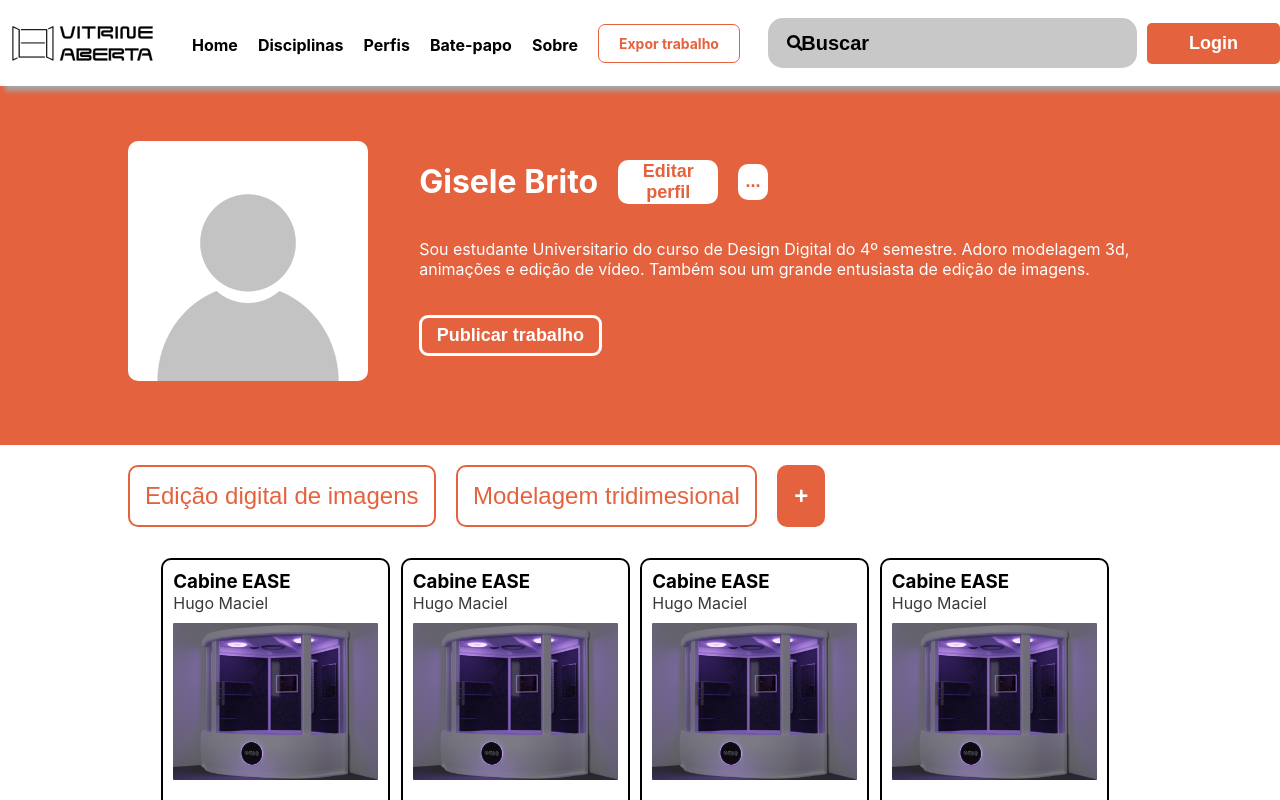
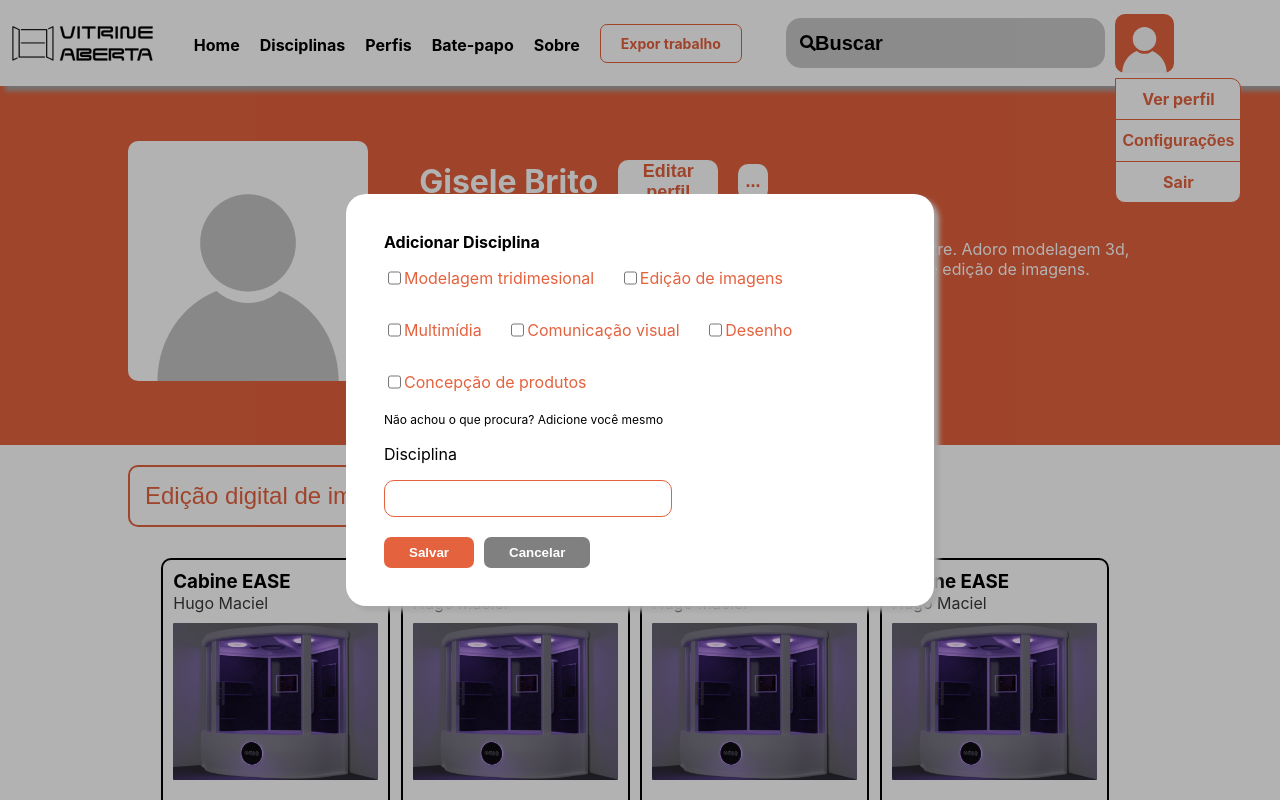
Before and after one commit to LuisGuilherme26/vitrine_aberta, a React (Create React App) app: page /perfis in a window 1280 px wide. Both pictures are taken after a click on the button "...". Shown: the top 800 px of the page. Built offline with nearby package versions, Linux system fonts and the light colour scheme.

Commit message:
atualizacoes do front

```diff
--- a/src/App.css
+++ b/src/App.css
@@ -40,13 +40,6 @@ nav{
   z-index: 2;
 }
 
-/* .navbar-secondary{
-  background-color: #F7F1EF;
-  display: flex;
-  align-items: center;
-  justify-content: space-around;
-} */
-
 .navbar{
   background-color: #FFFFFF;
   width: 100%;
@@ -73,7 +66,7 @@ nav{
   padding-bottom: 10px;
 }
 
-.navbar .nav-box ul li:hover{
+.navbar .nav-box #disc ul li:hover{
   border-bottom: 2px solid #E4623E;
   border-top: 2px solid #E4623E;
 }
@@ -133,30 +126,63 @@ nav{
   cursor: pointer;
 }
 
-.navbar .user-img{
-  cursor: pointer;
-}
-
-.navbar .user-img:hover .user-dropdown .user-dropdown-content{
-  display: block;
-}
-
-.navbar .user-dropdown .user-dropdown-content{
-  position: absolute;
-  margin-top: 10%;
-  background-color: white;
-  border: 1px solid #E4623E;
-  border-radius: 2px 8px 8px;
-
+.user-dropdown{
+  display: flex;
+  flex-direction: column;
+}
+
+.user-dropdown img:hover{
+  cursor: pointer;
+}
+
+.user-dropdown-content{
+ position: absolute;
+ background-color: white;
+
+ margin-top: 5%;
+
+ border: 1px solid #E4623E;
+ border-radius: 0px 10px 10px;
+
+ display: block;
+}
+
+#userImg:hover .user-dropdown-content{
   display: none;
 }
 
-.navbar .user-dropdown-content ul{
-  display: flex;
-  flex-direction: column;
+
+.user-dropdown .user-dropdown-content ul{
+  display: flex;
+  flex-direction: column;
+
+  margin: 0px;
+}
+
+.user-dropdown .user-dropdown-content ul li{
   color: #E4623E;
-  padding: 10%;
+  text-align: center;
   margin: 0px;
+  border-bottom: 1px solid #E4623E;
+}
+
+.user-dropdown .user-dropdown-content .user-dropdown-sair{
+  border: none;
+}
+
+.user-dropdown .user-dropdown-content ul li button{
+  background: none;
+  border: none;
+
+  font-size: 16px;
+  font-weight: bold;
+  color: #E4623E;
+
+  cursor: pointer;
+}
+
+.user-dropdown .user-dropdown-content ul li:hover{
+  cursor: pointer;
 }
 
 .disc-drop{
@@ -175,7 +201,6 @@ nav{
   flex-direction: column;
   margin: 0px;
   padding: 0px;
-
 }
 
 .disc-drop ul li{
@@ -925,6 +950,19 @@ footer{
   justify-content: center;
 }
 
+.modal-overlay.perfil{
+  background: rgba(0, 0, 0, 0.3);
+  position: fixed;
+  bottom: 0;
+  right: 0;
+  left: 0;
+  z-index: 2;
+
+  display: flex;
+  align-items: center;
+  justify-content: center;
+}
+
 .modal-content.Login{
   width: 90%;
   height: 75%;
@@ -936,6 +974,147 @@ footer{
   display: flex;
   justify-content: center;
   align-items: center;
+}
+
+.modal-perfil-content{
+  background-color: white;
+  padding: 3%;
+  width: 30%;
+
+  border-radius: 20px;
+  box-shadow: 5px 5px 5px #a6a6a6;
+
+  display: flex;
+  flex-direction: column;
+  justify-content: center;
+}
+
+.modal-perfil-content .modal-perfil-body{
+  width: 80%;
+}
+
+.modal-perfil-content .modal-perfil-body h4{
+  margin-bottom: 20px;
+}
+
+.modal-perfil-content .modal-perfil-body .modal-perfil-form{
+  margin-left: 5%;
+}
+
+.modal-perfil-content .modal-perfil-body .modal-perfil-footer{
+  display: flex;
+  flex-direction: row;
+  margin-top: 20px;
+}
+
+.modal-perfil-content .modal-perfil-body .modal-perfil-footer button{
+  background-color: #E4623E;
+  margin-right: 10px;
+  padding: 8px 25px;
+  border-radius: 7px;
+  border: none;
+  color: white;
+  font-weight: bold;
+
+  cursor: pointer;
+}
+
+
+.modal-perfil-content .modal-perfil-body .modal-perfil-footer .btn-cancelar{
+  background-color:#808080;
+}
+
+.modal-perfil-form-item input{
+  width: 100%;
+  padding: 10px;
+  border-radius: 10px;
+  border: 1px solid #E4623E;
+}
+
+.modal-perfil-form-item p{
+  margin: 5px;
+}
+
+.modal-overlay.disciplina{
+  background: rgba(0, 0, 0, 0.3);
+  position: fixed;
+  bottom: 0;
+  right: 0;
+  left: 0;
+  z-index: 2;
+
+  display: flex;
+  align-items: center;
+  justify-content: center;
+}
+
+.modal-disc-content{
+  background-color: white;
+  padding: 3%;
+  width: 40%;
+
+  border-radius: 20px;
+  box-shadow: 5px 5px 5px #a6a6a6;
+
+  display: flex;
+  flex-direction: column;
+  justify-content: center;
+}
+
+.modal-disc-body{
+  width: 100%;
+}
+
+.modal-disc-body .modal-div-form{
+  margin-left: 5%;
+}
+.modal-disc-body .modal-disc-form .modal-disc-form-item div{
+  display: flex;
+  flex: row;
+
+  margin-right: 5%;
+  color: #E4623E;
+}
+
+.modal-disc-body .modal-disc-form .modal-disc-form-item{
+  width: 100%;
+  display: flex;
+  flex-direction: row;
+
+  flex-wrap: wrap;
+}
+
+.modal-disc-body .modal-disc-form .modal-disc-adicionar label{
+  font-size: 12px;
+}
+
+.modal-disc-body .modal-disc-form .modal-disc-adicionar input{
+  width: 50%;
+  padding: 10px 15px;
+  border-radius: 10px;
+  border: 1px solid #E4623E;
+}
+
+.modal-disc-content .modal-disc-body .modal-disc-footer{
+  display: flex;
+  flex-direction: row;
+  margin-top: 20px;
+}
+
+.modal-disc-content .modal-disc-body .modal-disc-footer button{
+  background-color: #E4623E;
+  margin-right: 10px;
+  padding: 8px 25px;
+  border-radius: 7px;
+  border: none;
+  color: white;
+  font-weight: bold;
+
+  cursor: pointer;
+}
+
+.modal-disc-content .modal-disc-body .modal-disc-footer .btn-cancelar{
+  background-color:#808080;
 }
 
 .bg-cor-laranja{
--- a/src/components/Home.jsx
+++ b/src/components/Home.jsx
@@ -34,7 +34,6 @@ const Home = () => {
                                         <h3>Uma bela casinha samurai</h3>
                                         <h4>Wermyson Pinheiro</h4>
                                     </div>
-                                    <span style={{fontWeight:"bold"}}>^</span>
                                 </div>
                                 <div className="publi-card-body">
                                     <img src={Casa_img}/>
@@ -49,7 +48,6 @@ const Home = () => {
                                         <h3>Uma bela casinha samurai</h3>
                                         <h4>Wermyson Pinheiro</h4>
                                     </div>
-                                    <span style={{fontWeight:"bold"}}>^</span>
                                 </div>
                                 <div className="publi-card-body">
                                     <img src={Casa_img}/>
@@ -64,7 +62,6 @@ const Home = () => {
                                         <h3>Uma bela casinha samurai</h3>
                                         <h4>Wermyson Pinheiro</h4>
                                     </div>
-                                    <span style={{fontWeight:"bold"}}>^</span>
                                 </div>
                                 <div className="publi-card-body">
                                     <img src={Casa_img}/>
@@ -79,7 +76,6 @@ const Home = () => {
                                         <h3>Uma bela casinha samurai</h3>
                                         <h4>Wermyson Pinheiro</h4>
                                     </div>
-                                    <span style={{fontWeight:"bold"}}>^</span>
                                 </div>
                                 <div className="publi-card-body">
                                     <img src={Casa_img}/>
@@ -94,7 +90,6 @@ const Home = () => {
                                         <h3>Uma bela casinha samurai</h3>
                                         <h4>Wermyson Pinheiro</h4>
                                     </div>
-                                    <span style={{fontWeight:"bold"}}>^</span>
                                 </div>
                                 <div className="publi-card-body">
                                     <img src={Casa_img}/>
@@ -109,7 +104,6 @@ const Home = () => {
                                         <h3>Uma bela casinha samurai</h3>
                                         <h4>Wermyson Pinheiro</h4>
                                     </div>
-                                    <span style={{fontWeight:"bold"}}>^</span>
                                 </div>
                                 <div className="publi-card-body">
                                     <img src={Casa_img}/>
@@ -124,7 +118,6 @@ const Home = () => {
                                         <h3>Uma bela casinha samurai</h3>
                                         <h4>Wermyson Pinheiro</h4>
                                     </div>
-                                    <span style={{fontWeight:"bold"}}>^</span>
                                 </div>
                                 <div className="publi-card-body">
                                     <img src={Casa_img}/>
@@ -139,7 +132,6 @@ const Home = () => {
                                         <h3>Uma bela casinha samurai</h3>
                                         <h4>Wermyson Pinheiro</h4>
                                     </div>
-                                    <span style={{fontWeight:"bold"}}>^</span>
                                 </div>
                                 <div className="publi-card-body">
                                     <img src={Casa_img}/>
@@ -154,7 +146,6 @@ const Home = () => {
                                         <h3>Uma bela casinha samurai</h3>
                                         <h4>Wermyson Pinheiro</h4>
                                     </div>
-                                    <span style={{fontWeight:"bold"}}>^</span>
                                 </div>
                                 <div className="publi-card-body">
                                     <img src={Casa_img}/>
--- a/src/components/Navbar.jsx
+++ b/src/components/Navbar.jsx
@@ -11,6 +11,7 @@ Modal.setAppElement("#root");
 const Navbar = () => {
 
     const [modalIsOpen, setIsOpen] = useState(false);
+    const [modalPerfilIsOpen, setPerfilIsOpen] = useState(false)
 
     function openModal() {
         setIsOpen(true);
@@ -18,6 +19,14 @@ const Navbar = () => {
 
     function closeModal() {
         setIsOpen(false);
+    }
+
+    function openPerfilModal(){
+        setPerfilIsOpen(true);
+    }
+
+    function closePerfilModal(){
+        setPerfilIsOpen(false);
     }
 
     return (
@@ -63,12 +72,45 @@ const Navbar = () => {
                     </div>
                 </div>
             </Modal>
+            <Modal
+                isOpen={modalPerfilIsOpen}
+                onRequestClose={closePerfilModal}
+                contentLabel="Configurações"
+                overlayClassName={"modal-overlay perfil"}
+                className={"modal-perfil-content"}
+            >
+                <div className="modal-perfil-body">
+                    <h4>Configurações</h4>
+                    <div className="modal-perfil-form">
+                        <div className="modal-perfil-form-item">
+                            <p>Nome</p>
+                            <input type="text" />
+                        </div>
+                        <div className="modal-perfil-form-item">
+                            <p>Email</p>
+                            <input type="email" />
+                        </div>
+                        <div className="modal-perfil-form-item">
+                            <p>Senha</p>
+                            <input type="password" />
+                        </div>
+                        <div className="modal-perfil-form-item">
+                            <p>Confirmar senha</p>
+                            <input type="password" />
+                        </div>
+                        <div className="modal-perfil-footer">
+                            <button>Salvar</button>
+                            <button className="btn-cancelar">Cancelar</button>
+                        </div>
+                    </div>
+                </div>
+            </Modal>
             <nav>
                 <div className="navbar">
                     <div className="nav-box" style={{width:"10%"}}>
                         <img src={Logo_h}/>
                     </div>
-                    <div className="nav-box" style={{width:"50%"}}>
+                    <div className="nav-box" style={{width:"60%"}}>
                         <ul>
                             <li><Link className="link-route" to="/">Home</Link></li>
                             <li id="disc"><Link className="link-route" to="/disciplina">Disciplinas</Link>
@@ -86,20 +128,22 @@ const Navbar = () => {
                         </ul>
                         <Link className="link-route btn-expor" to="/exposicao">Expor trabalho</Link>
                     </div>
-                    <div className="nav-box" style={{ width: "40%", position: "relative", height: "45px"}}>
-                        <input type="text" placeholder="Buscar"/>
-                        <FaSearch  style={{ height: "1.5rem", width: "1.5rem", position: "absolute", top: "50%", left: "15px", padding: "4px",
+                    <div className="nav-box" style={{ width: "30%", position: "relative", height: "45px"}}>
+                        <input type="text" placeholder="Buscar" style={{width:"100%"}}/>
+                        <FaSearch  style={{ height: "1.5rem", width: "1.5rem", position: "absolute", top: "50%", left: "10px", padding: "4px",
                     boxSizing: "border-box", transform: "translateY(-50%)"}}/>
-                        <button onClick={openModal} className="btn-navbar">Login</button>
+                        <button onClick={openModal} className="btn-navbar" style={{display:"none"}}>Login</button>
                     </div>
-                    <div className="user-dropdown nav-box" style={{display: "none"}}>
-                        <img src={userImg} alt="" className="user-img"/>
-                        <div className="user-dropdown-content">
-                            <ul>
-                                <li>Ver perfil</li>
-                                <li>Configurações</li>
-                                <li>Sair</li>
-                            </ul>
+                    <div className="nav-box">
+                        <div className="user-dropdown">
+                            <img src={userImg} alt="" id="userImg" />
+                            <div className="user-dropdown-content">
+                                <ul>
+                                    <li>Ver perfil</li>
+                                    <li><button onClick={openPerfilModal}>Configurações</button></li>
+                                    <li className="user-dropdown-sair">Sair</li>
+                                </ul>
+                            </div>
                         </div>
                     </div>
                 </div>
--- a/src/components/Perfil.jsx
+++ b/src/components/Perfil.jsx
@@ -1,10 +1,74 @@
 import perfilImg from "../media/perfil-img.jpg"
 import cabineImg from "../media/destaques-cabine.png"
+import { Link } from 'react-router-dom';
 import React, { useState } from 'react'
-import { Link } from 'react-router-dom';
+import Modal from 'react-modal'
+import { MDCCheckbox } from "@material/checkbox";
+
+Modal.setAppElement("#root");
 
 const Perfil = () => {
+
+    const[modalDiscIsOpen, setDiscIsOpen] = useState(false);
+
+    function openModalDisc(){
+        setDiscIsOpen(true);
+    }
+
+    function closeModalDisc(){
+        setDiscIsOpen(false);
+    }
+
     return(
+        <>
+            <Modal
+                isOpen={modalDiscIsOpen}
+                onRequestClose={closeModalDisc}
+                contentLabel="Configurações"
+                overlayClassName={"modal-overlay disciplina"}
+                className={"modal-disc-content"}
+            >
+                <div className="modal-disc-body">
+                    <h4>Adicionar Disciplina</h4>
+                    <div className="modal-disc-form">
+                        <div className="modal-disc-form-item">
+                            <div>
+                                <input type="checkbox" class="mdc-checkbox__native-control" id="checkbox-1"/>
+                                <p>Modelagem tridimesional</p>
+                            </div>
+                            <div>
+                                <input type="checkbox" class="mdc-checkbox__native-control" id="checkbox-1"/>
+                                <p>Edição de imagens</p>
+                            </div>
+                            <div>
+                                <input type="checkbox" class="mdc-checkbox__native-control" id="checkbox-1"/>
+                                <p>Multimídia</p>
+                            </div>
+                            <div>
+                                <input type="checkbox" class="mdc-checkbox__native-control" id="checkbox-1"/>
+                                <p>Comunicação visual</p>
+                            </div>
+                            <div>
+                                <input type="checkbox" class="mdc-checkbox__native-control" id="checkbox-1"/>
+                                <p>Desenho</p>
+                            </div>
+                            <div>
+                                <input type="checkbox" class="mdc-checkbox__native-control" id="checkbox-1"/>
+                                <p>Concepção de produtos</p>
+                            </div>
+                        </div>
+                        <div className="modal-disc-adicionar">
+                            <label>Não achou o que procura? Adicione você mesmo</label>
+                            <p>Disciplina</p>
+                            <input type="text" />
+                        </div>
+                        <div className="modal-disc-footer">
+                            <button>Salvar</button>
+                            <button className="btn-cancelar">Cancelar</button>
+                        </div>
+                    </div>
+                </div>
+            </Modal>
         <div className="perfil-container">
             <div className="perfil-inicio">
                 <div className="perfil-inicio-conteudo">
@@ -13,7 +77,7 @@ const Perfil = () => {
                         <div className="perfil-texto-titulo">
                             <h1>Gisele Brito</h1>
                             <Link className="lik-route" to="/Perfil_editar"><button>Editar perfil</button></Link>
-                            <button>...</button>
+                            <button onClick={openModalDisc}>...</button>
                         </div>
                         <p>Sou estudante Universitario do curso de Design Digital do 4º semestre. Adoro modelagem 3d, animações e edição de vídeo. Também sou um grande entusiasta de edição de imagens.</p>
                         <button className="btn-perfil-trabalho">Publicar trabalho</button>
@@ -138,6 +202,7 @@ const Perfil = () => {
                 </div>
             </div>
         </div>
+        </>
     )
 }
 
```
